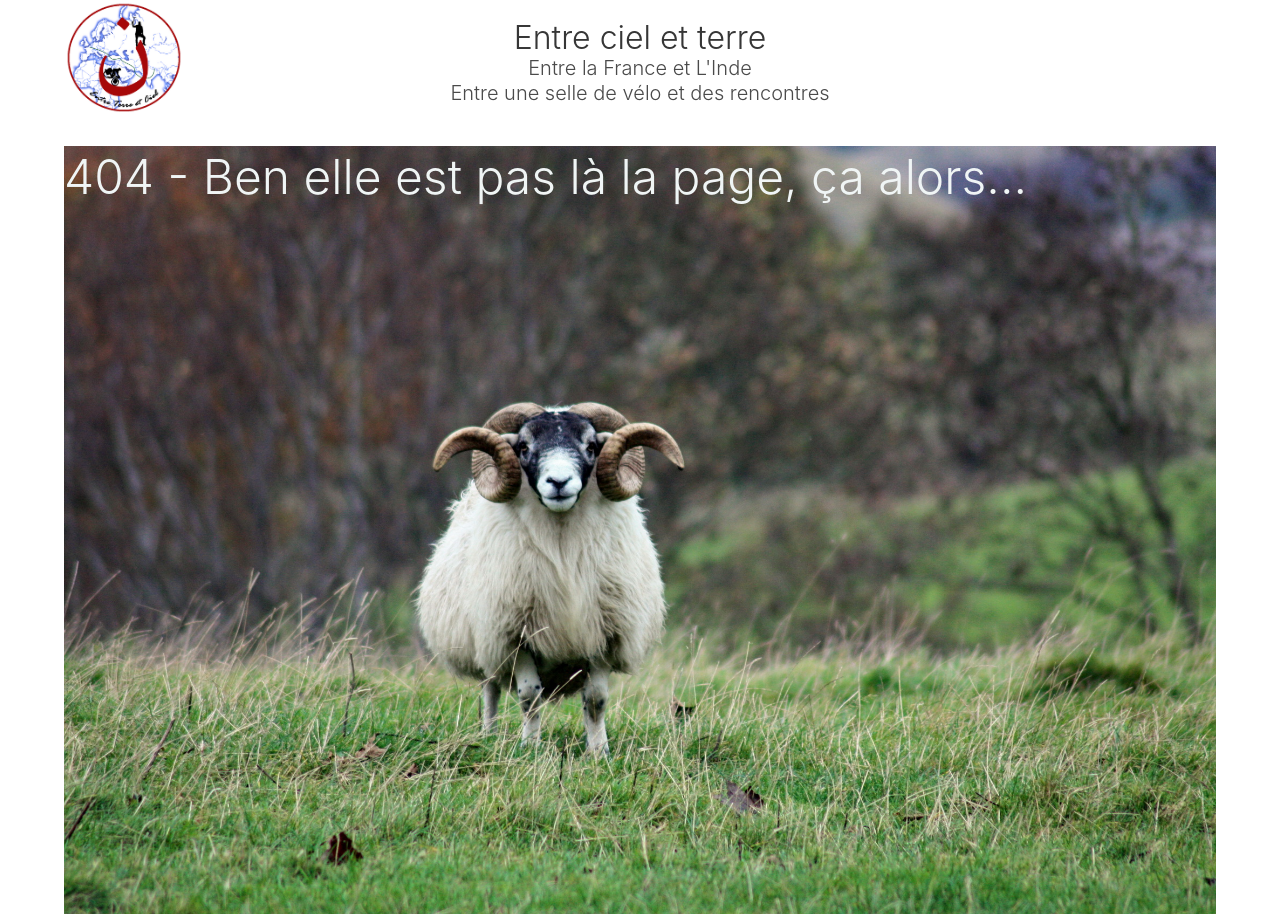
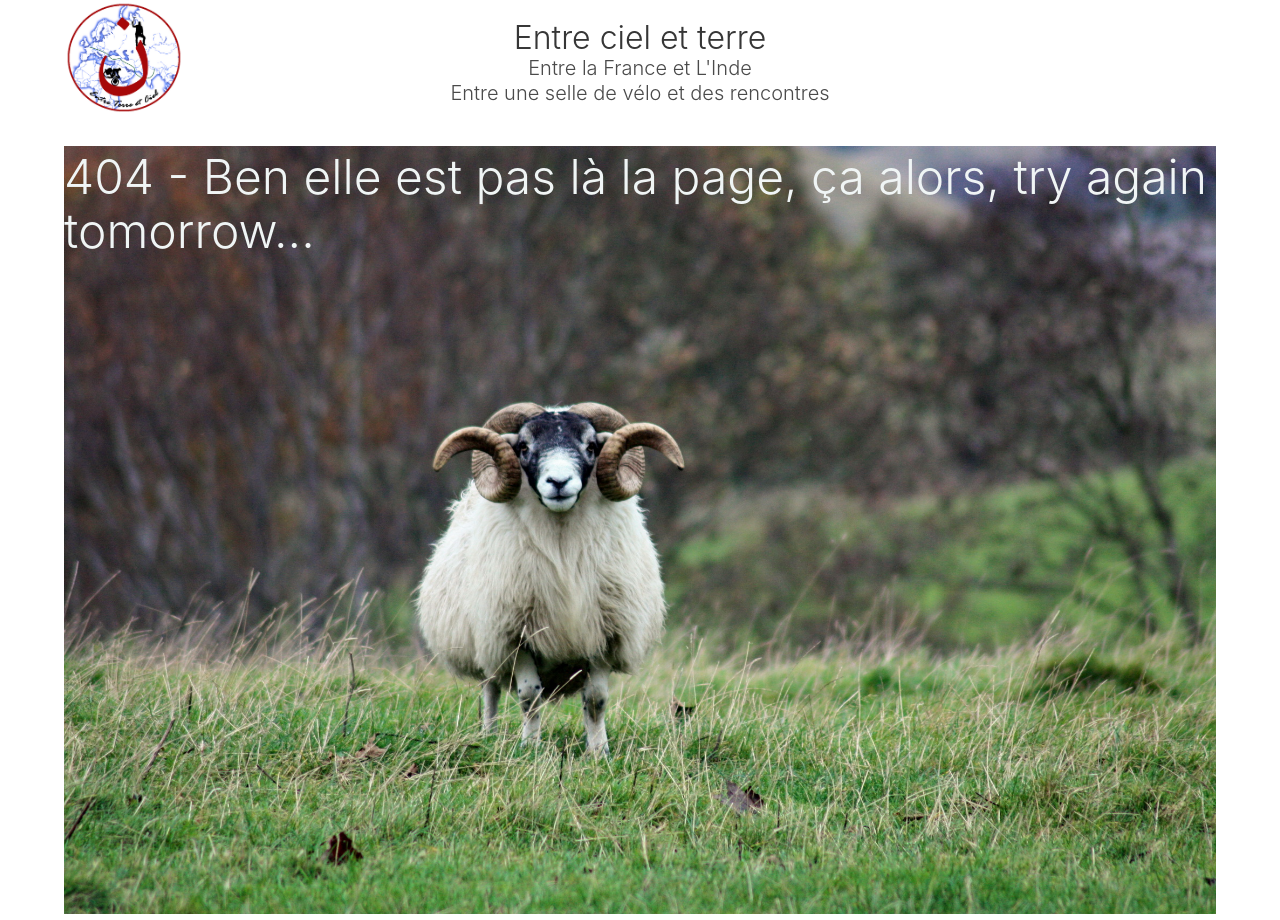
Before and after one commit to csomorb/entre-ciel-et-terre, a PHP site: page /accueil in a window 1280 px wide. Run offline with PHP 8.4, Linux system fonts and the light colour scheme; some libraries are stand-ins or nearby versions.

```diff
--- a/404.php
+++ b/404.php
@@ -1,5 +1,5 @@
 <img class="responsive-img" src="./img/404.JPG">
 <div>
-    <h1 class="title is-1 h404">404 - Ben elle est pas là la page, ça alors...</h1>
+    <h1 class="title is-1 h404">404 - Ben elle est pas là la page, ça alors, try again tomorrow...</h1>
 
 </div>
```
